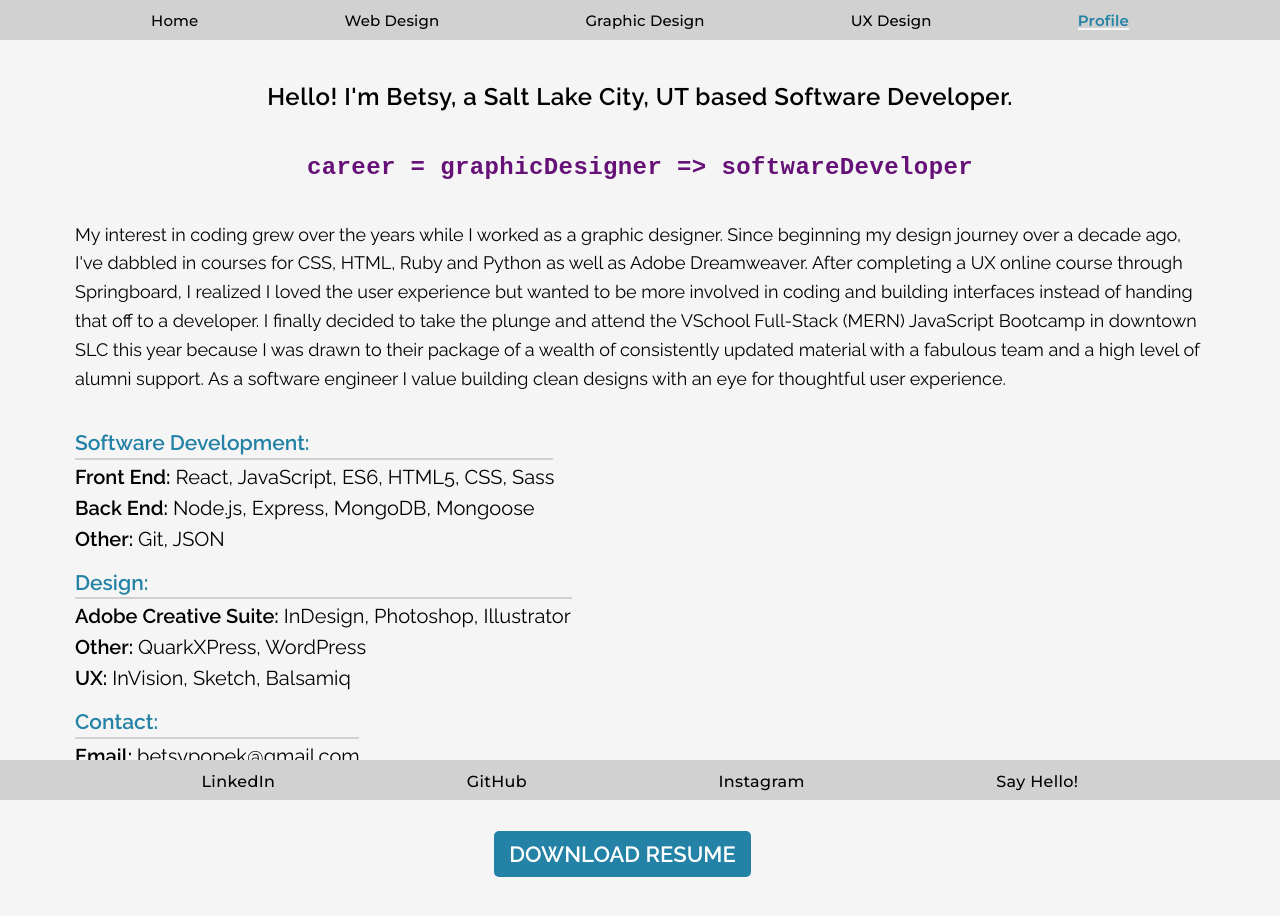
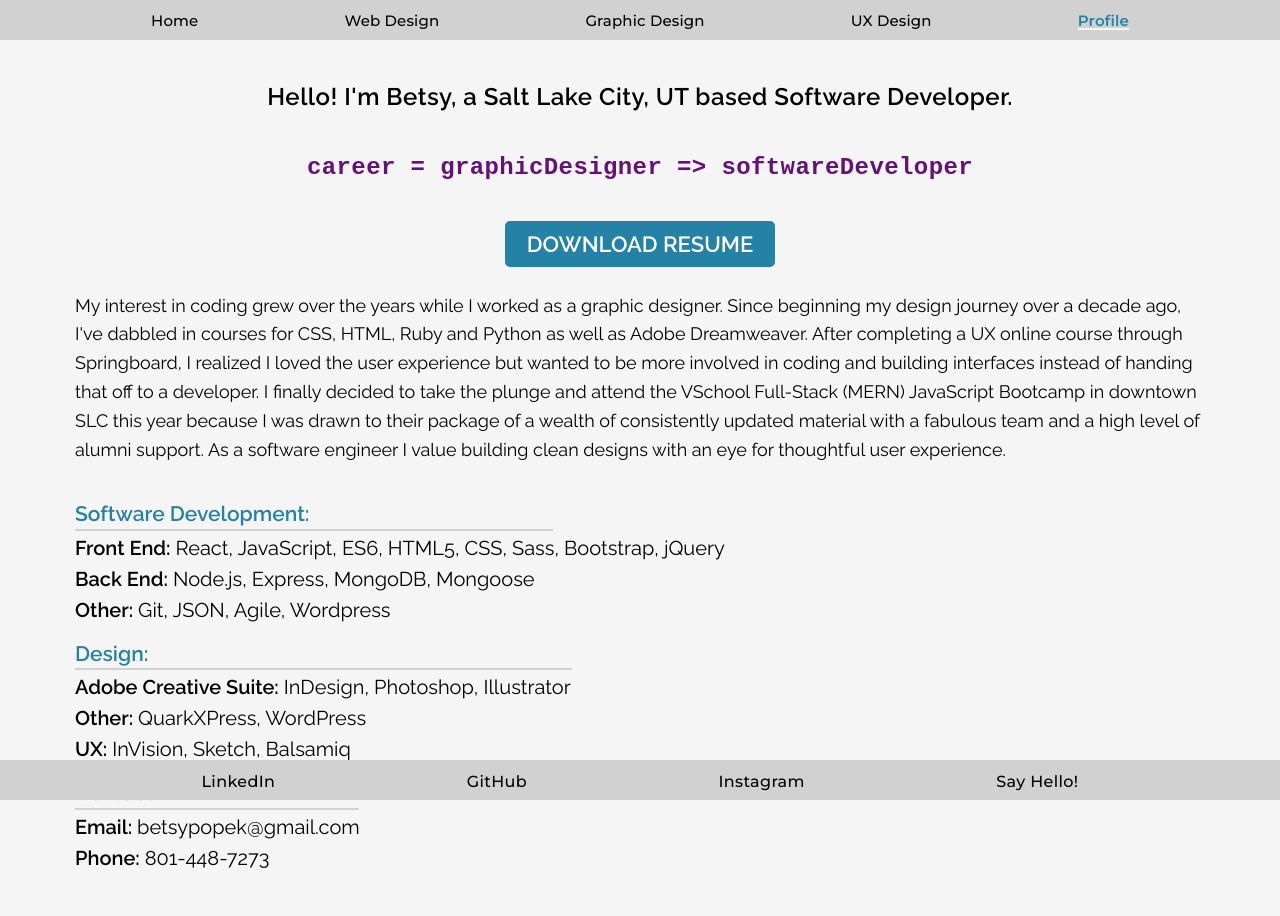
Before and after one commit to BPopek/bp-portfolio, a React (Create React App) app: page /profile in a window 1280 px wide. Shown: the top 916 px of the page. Built offline with nearby package versions, Linux system fonts and the light colour scheme.

Commit message:
updated resume

```diff
--- a/src/Main-Pages-Folder/Profile.js
+++ b/src/Main-Pages-Folder/Profile.js
@@ -10,14 +10,15 @@ function Profile () {
         <div className='profile'>
             <h3 className='welcome'>Hello! I'm Betsy, a Salt Lake City, UT based Software Developer.</h3>
             <h4 className='careerCode'>career = graphicDesigner => softwareDeveloper</h4>
+            <a download href={BPopekResume}  className='resumeLink'>DOWNLOAD RESUME</a>
             <p className='profileHistory'>My interest in coding grew over the years while I worked as a graphic designer. Since beginning my design journey over a decade ago, I've dabbled in courses for CSS, HTML, Ruby and Python as well as Adobe Dreamweaver. After completing a UX online course through Springboard, I realized I loved the user experience but wanted to be more involved in coding and building interfaces instead of handing that off to a developer. I finally decided to take the plunge and attend the VSchool Full-Stack (MERN) JavaScript Bootcamp in downtown SLC this year because I was drawn to their package of a wealth of consistently updated material with a fabulous team and a high level of alumni support. As a software engineer I value building clean designs with an eye for thoughtful user experience.</p>
             </div>
         <div className='profile2'>
             <h5 className='profileHeader'>Software Development:</h5>
             <hr className='profileLineSD' />
-            <p className='profileSmHead'>Front End: <span className='profileDetail'>React, JavaScript, ES6, HTML5, CSS, Sass</span></p>
+            <p className='profileSmHead'>Front End: <span className='profileDetail'>React, JavaScript, ES6, HTML5, CSS, Sass, Bootstrap, jQuery</span></p>
             <p className='profileSmHead'>Back End: <span className='profileDetail'>Node.js, Express, MongoDB, Mongoose</span></p>
-            <p className='profileSmHead'>Other: <span className='profileDetail'>Git, JSON</span></p>
+            <p className='profileSmHead'>Other: <span className='profileDetail'>Git, JSON, Agile, Wordpress</span></p>
             <h5 className='profileHeader'>Design:</h5>
             <hr className='profileLineD' />
             <p className='profileSmHead'>Adobe Creative Suite: <span className='profileDetail'>InDesign, Photoshop, Illustrator</span></p>
@@ -28,7 +29,6 @@ function Profile () {
             {/* <p className='profileSmHead'>Email: <span className='profileDetail'>betsypopek@gmail.com</span></p> */}
             <p className='profileSmHead'>Email: <a href="mailto:betsypopek@gmail.com" className='profileDetailEmail'>betsypopek@gmail.com</a></p>
             <p className='profileSmHeadPhone'>Phone: <span className='profileDetail'>801-448-7273</span></p>
-            <a download href={BPopekResume}  className='resumeLink'>DOWNLOAD RESUME</a>
         </div>
         </>
     )
--- a/src/appMainStyles.scss
+++ b/src/appMainStyles.scss
@@ -651,10 +651,12 @@ html {
 }
 .resumeLink {
     font-family: $primaryMainFont;
-    margin: 35px 35px 125px 35px;
+    margin: 0 auto 25px;
     font-size: 15px;
     text-align: center;
     text-decoration: none;
+    display: block;
+    width: 185px;
     background-color: $primaryAccentColor;
     color: white;
     font-weight: 600;
@@ -670,8 +672,10 @@ html {
     }
     @media (min-width: 700px) {
         font-size: 20px;
+        width: 212px;
     }
     @media (min-width: 1000px) {
         font-size: 22px;
+        width: 240px;
     }
 }
```
Also changed, not shown: 1 other file (tests, documents, lock files or other folders).
